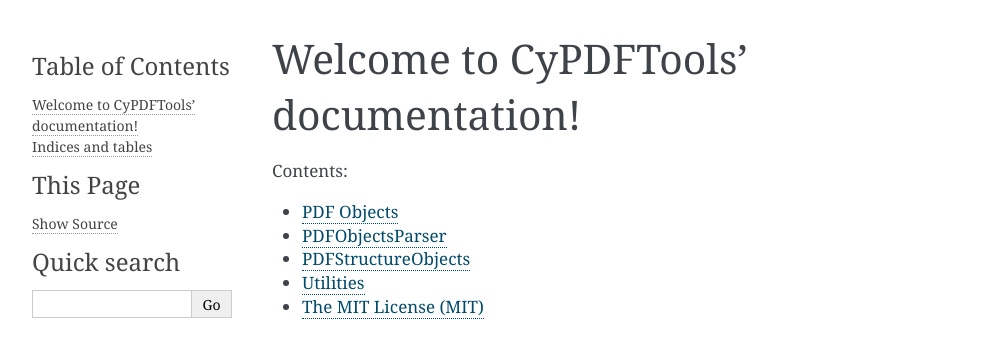
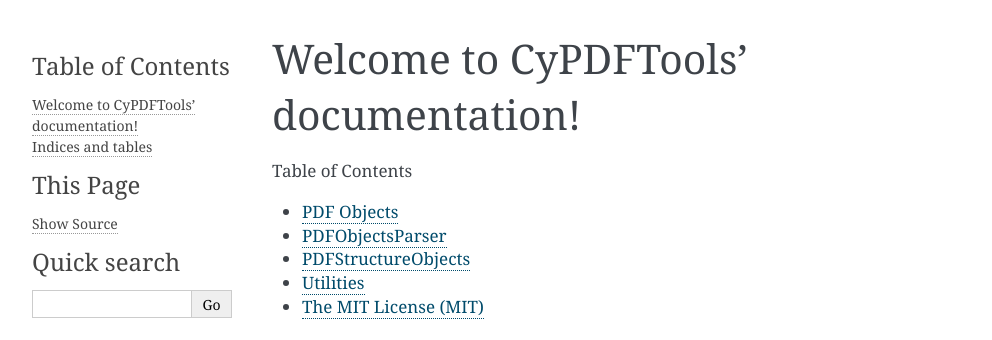
Before and after one commit to John98Zakaria/CyPDFTools, a Sphinx documentation site: the page built from docs/source/index.rst, in a window 1280 px wide. Shown: the top 340 px of the page, without its empty margins (148-1140 px from the left). Built offline with Sphinx 7.4.7, drawn with Linux system fonts in a browser that asks for light colours.

Commit message:
Documentation

```diff
--- a/docs/source/conf.py
+++ b/docs/source/conf.py
@@ -28,7 +28,7 @@ release = '0.0.1'
 
 # # The master toctree document.
 # source_suffix = '.rst'
-# master_doc = 'index'
+master_doc = 'index'
 # -- General configuration ---------------------------------------------------
 
 # Add any Sphinx extension module names here, as strings. They can be
--- a/docs/source/index.rst
+++ b/docs/source/index.rst
@@ -8,8 +8,7 @@ Welcome to CyPDFTools' documentation!
 
 .. toctree::
    :maxdepth: 2
-   :caption: Contents:
-
+   :caption: Table of Contents
 
    PDFObjects
    PDFObjectsParser
```
